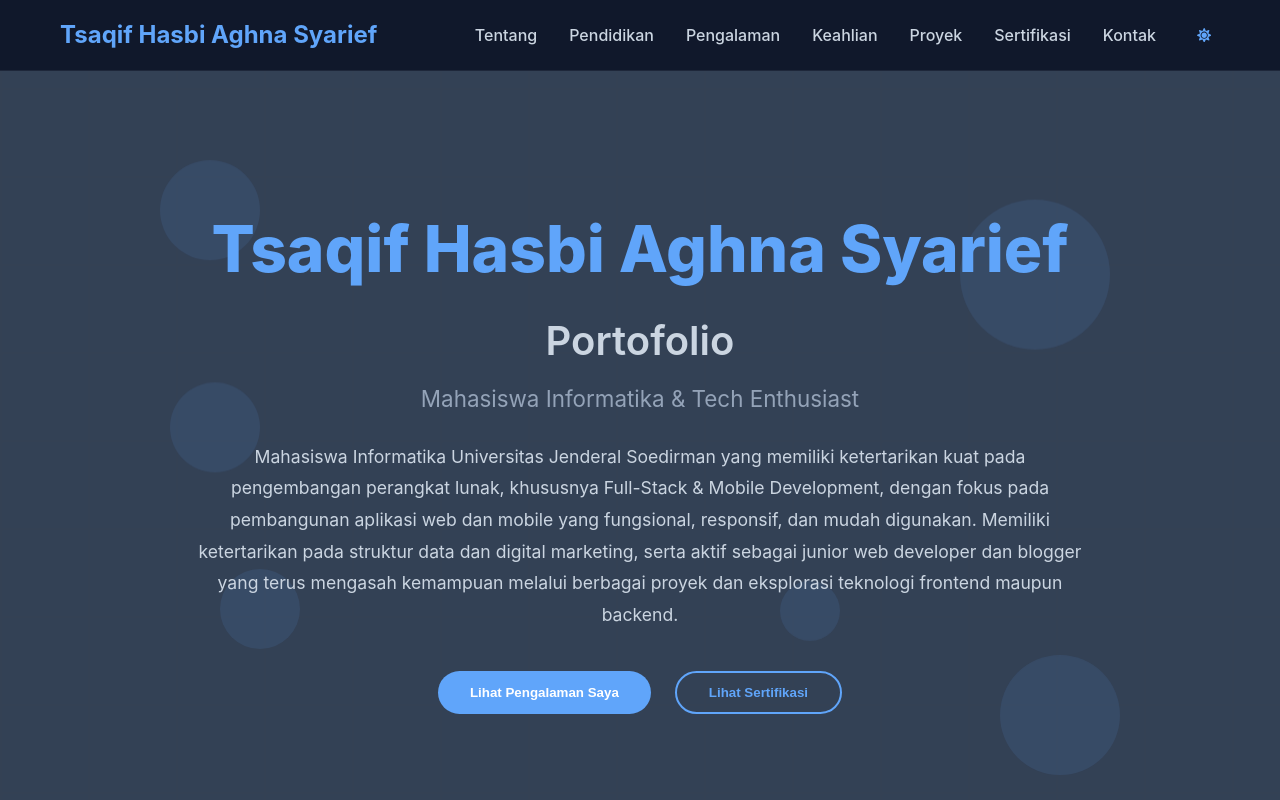
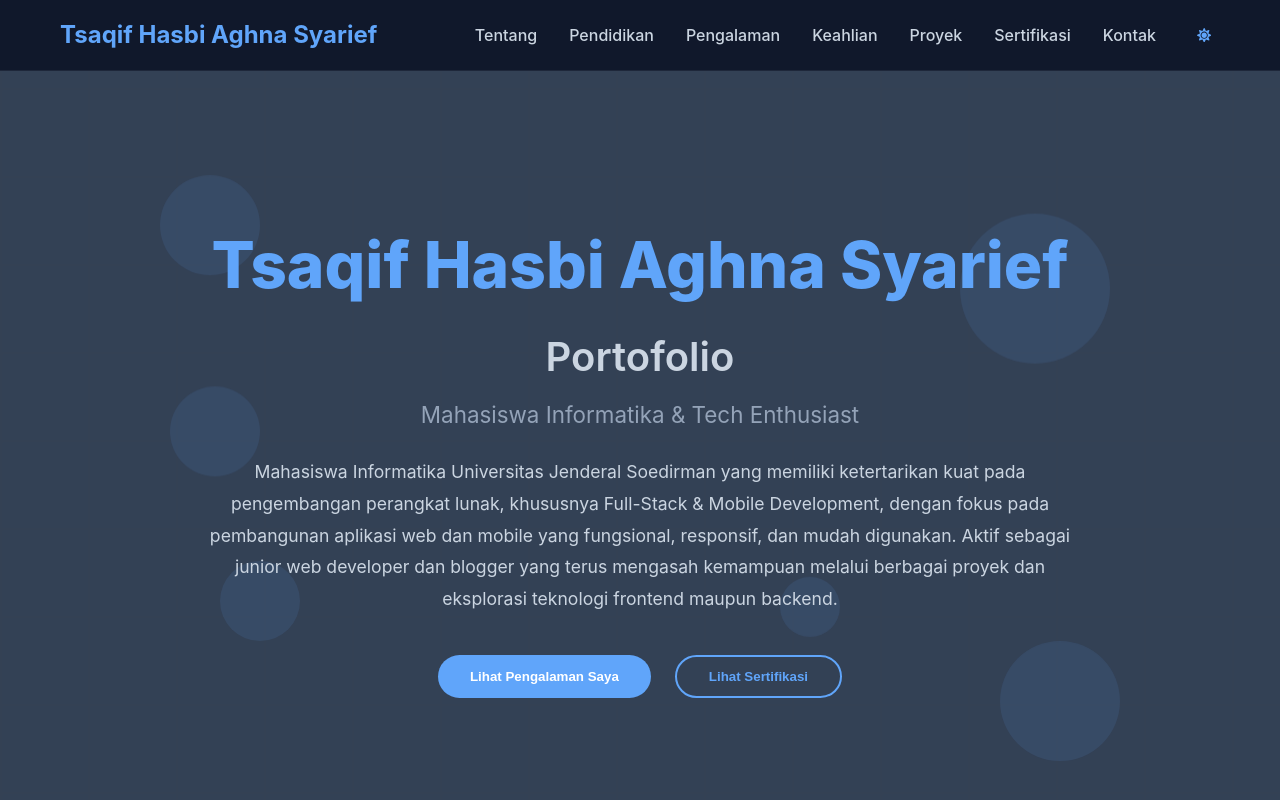
Before and after one commit to TsaqifHasbi/myPortofolio, a React (Create React App) app: page / in a window 1280 px wide. Shown: the top 800 px of the page. Built offline with nearby package versions, Linux system fonts and the light colour scheme.

Commit message:
Perbaikan Isi

```diff
--- a/src/App.js
+++ b/src/App.js
@@ -30,7 +30,7 @@ const content = {
     name: 'Tsaqif Hasbi Aghna Syarief',
     title: 'Portfolio',
     subtitle: 'Informatics Student & Tech Enthusiast',
-    description: 'An Informatics student at Universitas Jenderal Soedirman with a strong interest in software development, particularly Full-Stack & Mobile Development, with a focus on building functional, responsive, and user-friendly web and mobile applications. Has an interest in data structures and digital marketing, and is actively working as a junior web developer and blogger, continuously improving skills through various projects and exploration of both frontend and backend technologies.',
+    description: 'An Informatics student at Universitas Jenderal Soedirman with a strong interest in software development, particularly Full-Stack & Mobile Development, with a focus on building functional, responsive, and user-friendly web and mobile applications. Active as a junior web developer and blogger, continuously improving skills through various projects and exploration of both frontend and backend technologies.',
     aboutTitle: 'About Me',
     // aboutDesc: 'I am an ambitious Informatics student with a strong foundation in programming, algorithm design, and digital marketing. My leadership experience includes managing human resource development programs and coordinating major university events. I combine technical skills with strategic thinking to create innovative solutions.',
     whoAmI: "I'm a passionate frontend developer specializing in responsive and interactive user interfaces. With a background in Informatics from Jenderal Soedirman University, I combine technical expertise with creative design thinking. I have extensive experience with modern frameworks like React and Vue.js, and I'm proficient in HTML, CSS, and JavaScript.",
@@ -334,7 +334,7 @@ const content = {
     name: 'Tsaqif Hasbi Aghna Syarief',
     title: 'Portofolio',
     subtitle: 'Mahasiswa Informatika & Tech Enthusiast',
-    description: 'Mahasiswa Informatika Universitas Jenderal Soedirman yang memiliki ketertarikan kuat pada pengembangan perangkat lunak, khususnya Full-Stack & Mobile Development, dengan fokus pada pembangunan aplikasi web dan mobile yang fungsional, responsif, dan mudah digunakan. Memiliki ketertarikan pada struktur data dan digital marketing, serta aktif sebagai junior web developer dan blogger yang terus mengasah kemampuan melalui berbagai proyek dan eksplorasi teknologi frontend maupun backend.',
+    description: 'Mahasiswa Informatika Universitas Jenderal Soedirman yang memiliki ketertarikan kuat pada pengembangan perangkat lunak, khususnya Full-Stack & Mobile Development, dengan fokus pada pembangunan aplikasi web dan mobile yang fungsional, responsif, dan mudah digunakan. Aktif sebagai junior web developer dan blogger yang terus mengasah kemampuan melalui berbagai proyek dan eksplorasi teknologi frontend maupun backend.',
     aboutTitle: 'Tentang Saya',
     // aboutDesc: 'Mahasiswa Informatika Universitas Jenderal Soedirman yang memiliki ketertarikan kuat pada pengembangan perangkat lunak, khususnya Full-Stack & Mobile Development, dengan fokus pada pembangunan aplikasi web dan mobile yang fungsional, responsif, dan mudah digunakan. Memiliki ketertarikan pada struktur data dan digital marketing, serta aktif sebagai junior web developer dan blogger yang terus mengasah kemampuan melalui berbagai proyek dan eksplorasi teknologi frontend maupun backend.',
     whoAmI: 'Saya adalah seorang Full-Stack & Mobile Developer yang sedang menempuh studi Informatika di Universitas Jenderal Soedirman. Saya memiliki ketertarikan yang kuat dalam pengembangan aplikasi web dan mobile, dengan fokus pada pembuatan sistem yang fungsional, responsif, dan mudah digunakan.',
```
